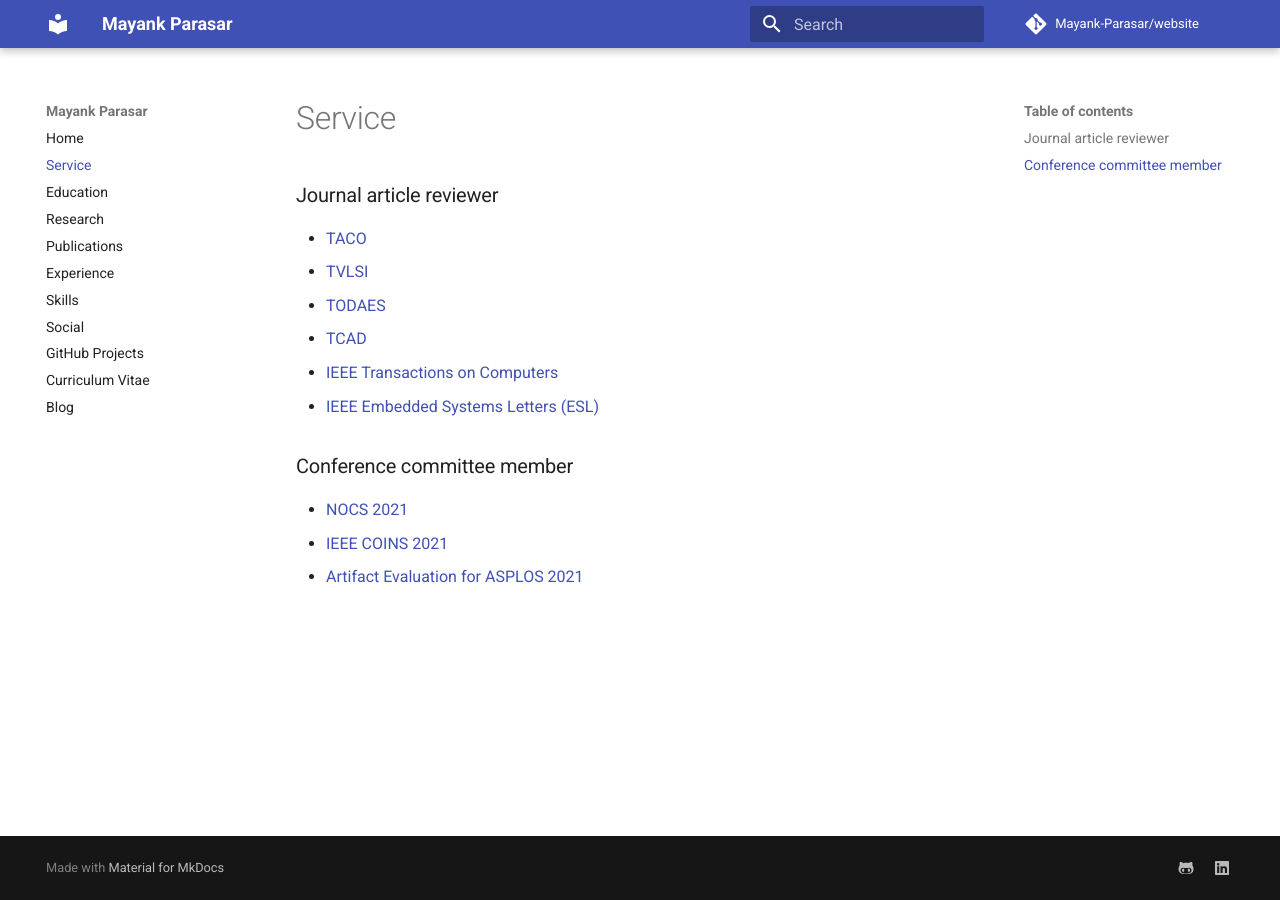
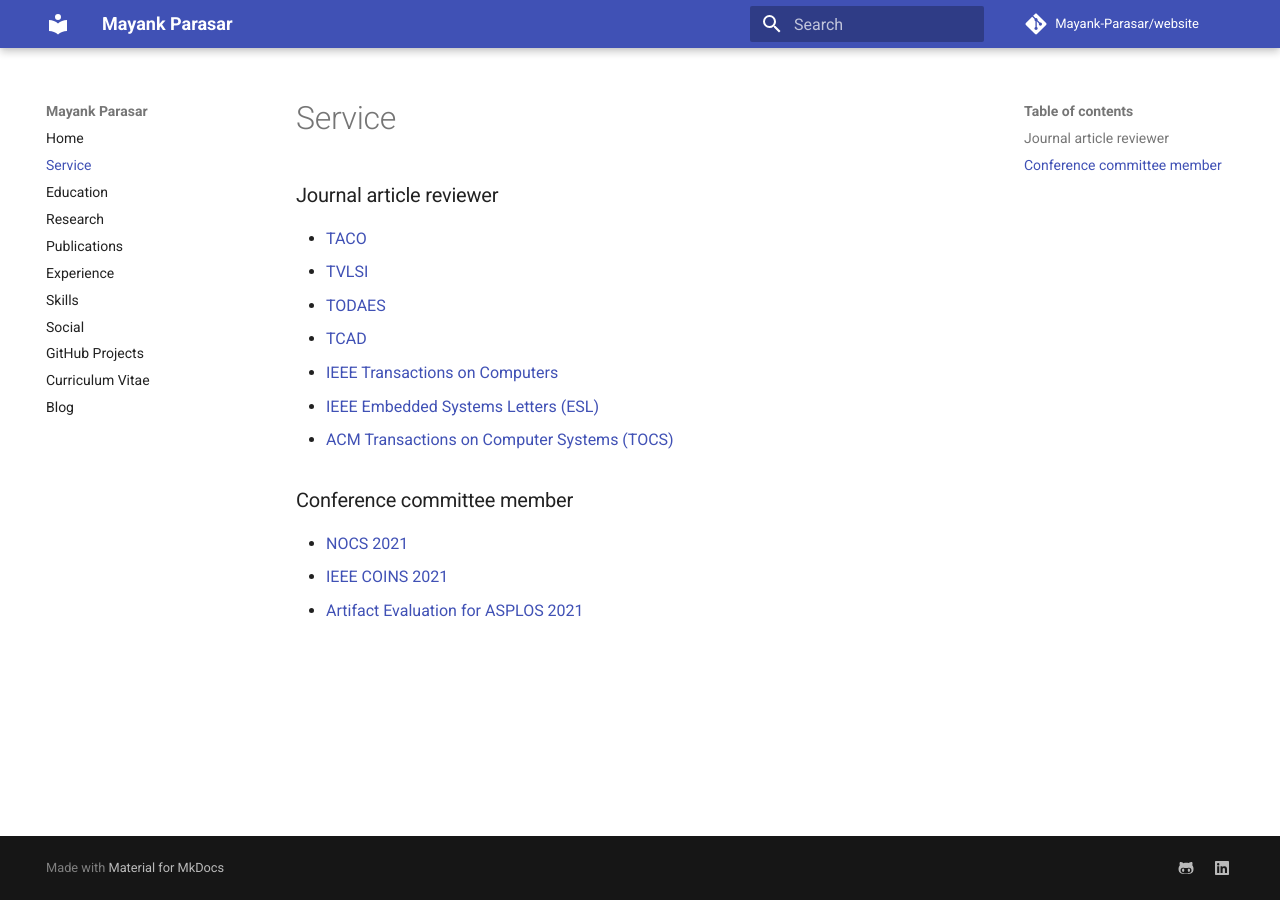
Before and after one commit to Mayank-Parasar/website, an MkDocs documentation site: the page built from docs/service.md, in a window 1280 px wide. Built offline with MkDocs 1.6.1 and Material for MkDocs 9.7.7, drawn with Linux system fonts in a browser that asks for light colours; comment, search, counter and statistics services are not loaded.

Commit message:
mods to the service page

```diff
--- a/docs/service.md
+++ b/docs/service.md
@@ -5,9 +5,10 @@
 * <a href="https://ieee-ceda.org/publication/ieee-transactions-computer-aided-design-integrated-circuits-systems-tcad">TCAD</a>
 * <a href="https://www.computer.org/csdl/journal/tc">IEEE Transactions on Computers</a>
 * <a href="https://ieee-ceda.org/publication/ieee-embedded-systems-letters-esl">IEEE Embedded Systems Letters (ESL)</a>
+* <a href="https://dl.acm.org/journal/tocs">ACM Transactions on Computer Systems (TOCS)</a>
 
 
 ### Conference committee member
 * <a href="https://nocs2021.github.io/committee.html">NOCS 2021</a>
-* <a href="https://ieee.ee/event/ieee-coins-2021-ieee-international-conference-on-omni-layer-intelligent-systems/">IEEE COINS 2021</a>
+* <a href="https://coinsconf.com/conference-committee-2021/">IEEE COINS 2021</a>
 * <a href="https://ctuning.org/ae/asplos2021.html">Artifact Evaluation for ASPLOS 2021</a>
```
